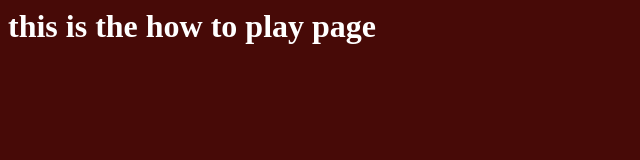
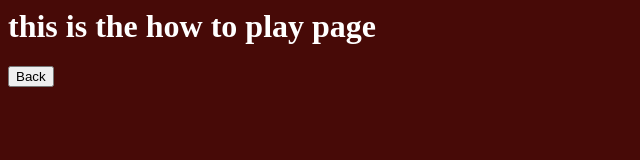
Before and after one commit to aldente-rice/card_game, a plain HTML site: page how_to_play.html in a window 1280 px wide. Shown: the whole page, without its empty margins (0-640 px from the left). Drawn offline with Linux system fonts and the light colour scheme.

Commit message:
added back button to how_to_play.html and play.html

```diff
--- a/how_to_play.html
+++ b/how_to_play.html
@@ -10,4 +10,9 @@
 
 <body>
     <h1>this is the how to play page</h1>
+    <div>
+        <a href="index.html">
+            <button>Back</button>
+        </a>
+    </div>
 </body>
```
Also changed, not shown: play.html (+5 -0 lines).
